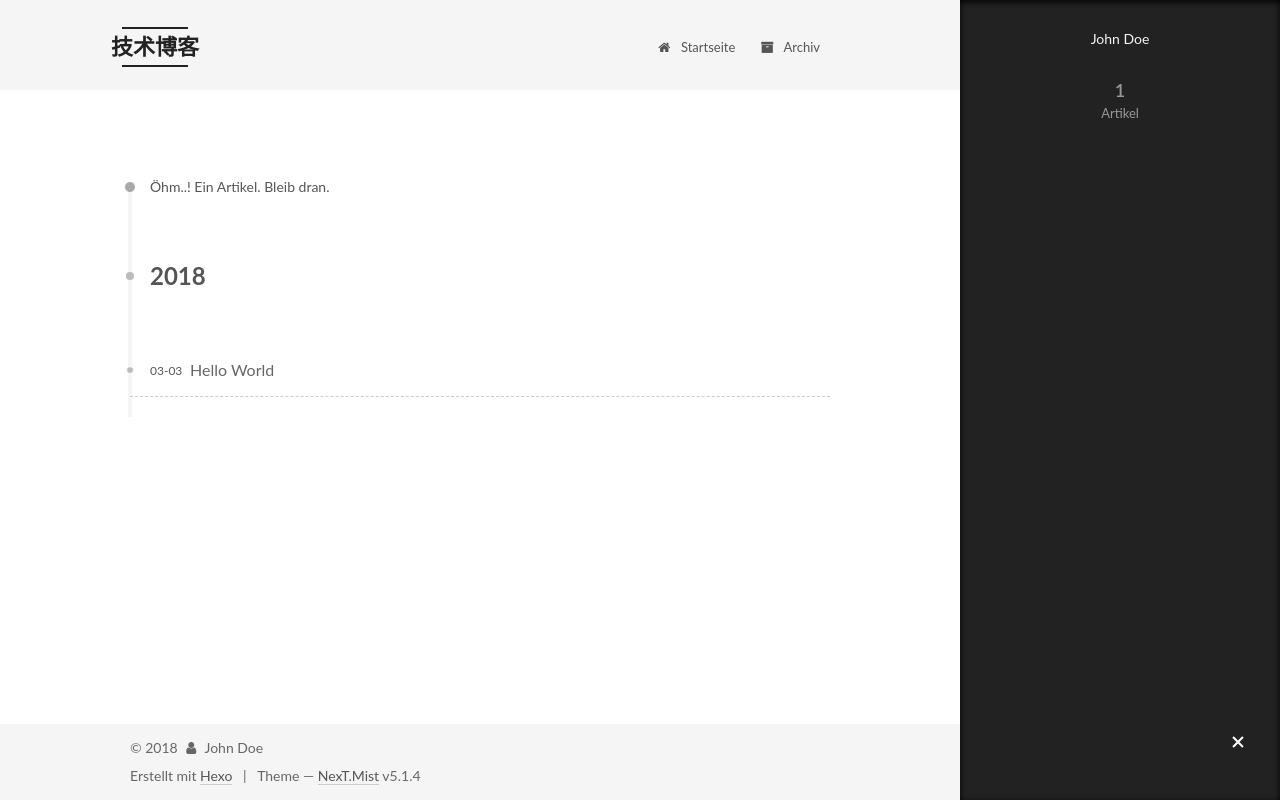
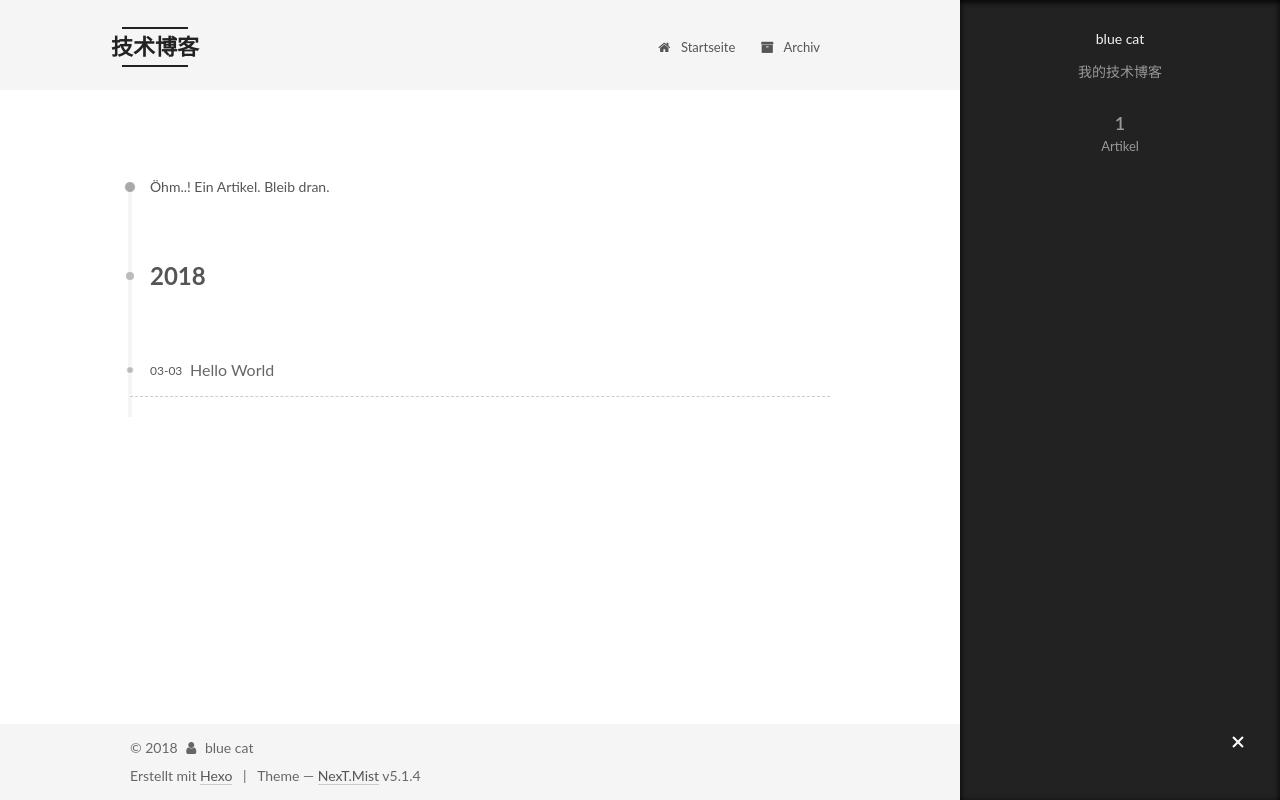
Before and after one commit to blurcat/blurcat.github.io, a plain HTML site: page archives/2018/03/index.html in a window 1280 px wide. Both pictures are taken after a click on the element 1238 px from the left and 743 px from the top of the page. Drawn offline with Linux system fonts and the light colour scheme.

Commit message:
Site updated: 2018-03-05 11:10:37

```diff
--- a/archives/2018/03/index.html
+++ b/archives/2018/03/index.html
@@ -79,12 +79,15 @@
 
 
 
+<meta name="description" content="我的技术博客">
 <meta property="og:type" content="website">
 <meta property="og:title" content="技术博客">
 <meta property="og:url" content="http://m2learn.com/archives/2018/03/index.html">
 <meta property="og:site_name" content="技术博客">
+<meta property="og:description" content="我的技术博客">
 <meta name="twitter:card" content="summary">
 <meta name="twitter:title" content="技术博客">
+<meta name="twitter:description" content="我的技术博客">
 
 
 
@@ -313,8 +316,8 @@
         <div class="site-overview">
           <div class="site-author motion-element" itemprop="author" itemscope itemtype="http://schema.org/Person">
 
-              <p class="site-author-name" itemprop="name">John Doe</p>
-              <p class="site-description motion-element" itemprop="description"></p>
+              <p class="site-author-name" itemprop="name">blue cat</p>
+              <p class="site-description motion-element" itemprop="description">我的技术博客</p>
           </div>
 
           <nav class="site-state motion-element">
@@ -369,7 +372,7 @@
   <span class="with-love">
     <i class="fa fa-user"></i>
   </span>
-  <span class="author" itemprop="copyrightHolder">John Doe</span>
+  <span class="author" itemprop="copyrightHolder">blue cat</span>
 
 
 </div>
--- a/css/main.css
+++ b/css/main.css
@@ -1822,7 +1822,7 @@ pre .javascript .function {
   width: 4px;
   height: 4px;
   border-radius: 50%;
-  background: #8cffff;
+  background: #ffff83;
 }
 .links-of-blogroll {
   font-size: 13px;
```
Also changed, not shown: 2018/03/03/hello-world/index.html (+4 -4 lines), archives/2018/index.html (+6 -3 lines), archives/index.html (+6 -3 lines), index.html (+7 -4 lines).
